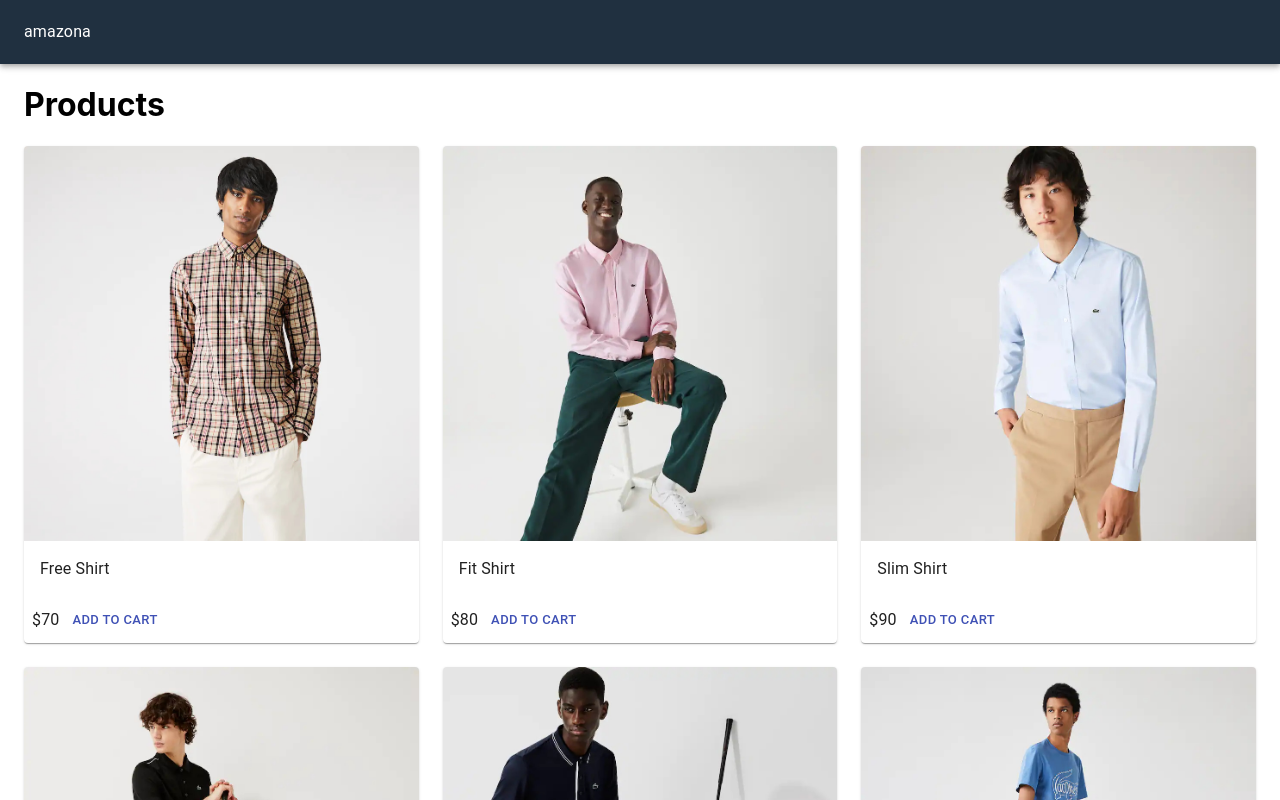
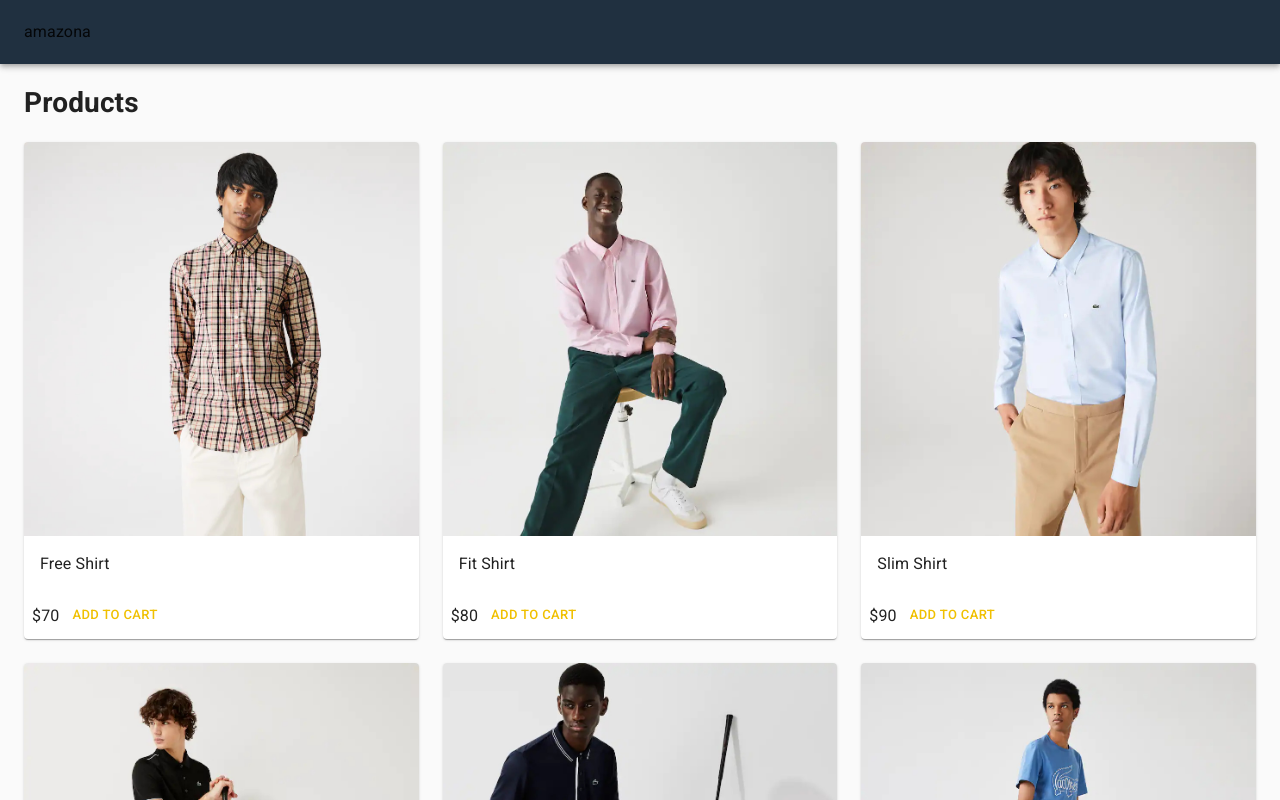
Before and after one commit to Khaleeno/amazona, a Next.js app: page / in a window 1280 px wide. Shown: the top 800 px of the page. Built offline with nearby package versions, Linux system fonts and the light colour scheme.

Commit message:
10 add MaterialUI theme

```diff
--- a/components/Layout.js
+++ b/components/Layout.js
@@ -1,28 +1,60 @@
 import React from "react"
 import Head from "next/head"
-import { AppBar, Container, Toolbar, Typography } from "@material-ui/core"
+import {
+  AppBar,
+  Container,
+  createTheme,
+  Toolbar,
+  Typography,
+  ThemeProvider,
+  CssBaseline,
+} from "@material-ui/core"
 import useStyles from "../utils/styles"
 
 export default function Layout({ title, description, children }) {
-  const classes = useStyles();
+  const classes = useStyles()
+  const theme = createTheme({
+    typography: {
+      h1: {
+        fontSize: "1.6rem",
+        fontWeight: 400,
+        margin: "1rem 0",
+      },
+      h2: {
+        fontSize: "1.4rem",
+        fontWeight: 400,
+        margin: "1rem 0",
+      },
+    },
+    palette: {
+      type: 'light',
+      primary: {
+        main: '#f0c000'
+      },
+      secondary: {
+        main: '#208080'
+      }
+    }
+  })
 
   return (
     <div>
       <Head>
-        <title> {title ? `${title} - Next Amazona` : 'Next Amazona'} </title>
-        {description && <meta name="description" content={description} /> }
+        <title> {title ? `${title} - Next Amazona` : "Next Amazona"} </title>
+        {description && <meta name="description" content={description} />}
       </Head>
+      <ThemeProvider theme={theme}>
+        <CssBaseline />
         <AppBar position="static" className={classes.navbar}>
           <Toolbar>
             <Typography>amazona</Typography>
           </Toolbar>
         </AppBar>
-      <Container className={classes.main} >{children}</Container>
+        <Container className={classes.main}>{children}</Container>
         <footer className={classes.footer}>
-        <Typography>
-          All rights reserved. Next Amazona.
-        </Typography>
+          <Typography>All rights reserved. Next Amazona.</Typography>
         </footer>
+      </ThemeProvider>
     </div>
   )
 }
--- a/pages/_document.js
+++ b/pages/_document.js
@@ -1,14 +1,19 @@
-import { ServerStyleSheets } from '@material-ui/core/styles'
-import Document, {Head, Html, Main, NextScript} from 'next/document'
-import React from 'react';
+import { ServerStyleSheets } from "@material-ui/core/styles"
+import Document, { Head, Html, Main, NextScript } from "next/document"
+import React from "react"
 
 export default class MyDocument extends Document {
   render() {
     return (
-      <Html lang='en'>
-        <Head></Head>
+      <Html lang="en">
+        <Head>
+          <link
+            rel="stylesheet"
+            href="https://fonts.googleapis.com/css?family=Roboto:300,400,500,700&display=swap"
+          />
+        </Head>
         <body>
-          <Main/>
+          <Main />
           <NextScript />
         </body>
       </Html>
@@ -16,20 +21,20 @@
   }
 }
 
-MyDocument.getInitialProps = async (ctx) => {
-  const sheets = new ServerStyleSheets();
-  const originalRenderPage = ctx.renderPage;
+MyDocument.getInitialProps = async ctx => {
+  const sheets = new ServerStyleSheets()
+  const originalRenderPage = ctx.renderPage
   ctx.renderPage = () => {
     return originalRenderPage({
-      enhanceApp: (App) => (props) => sheets.collect(<App {...props}/>)
+      enhanceApp: App => props => sheets.collect(<App {...props} />),
     })
-  };
-  const initialProps = await Document.getInitialProps(ctx);
+  }
+  const initialProps = await Document.getInitialProps(ctx)
   return {
     ...initialProps,
     styles: [
       ...React.Children.toArray(initialProps.styles),
       sheets.getStyleElement(),
-    ]
+    ],
   }
 }
--- a/pages/product/[slug].js
+++ b/pages/product/[slug].js
@@ -47,7 +47,7 @@
         <Grid item md={3} xs={12}>
           <List>
             <ListItem>
-              <Typography component='h1' >{product.name}</Typography>
+              <Typography component='h1' variant='h1'>{product.name}</Typography>
             </ListItem>
             <ListItem>
               <Typography>Category: {product.category}</Typography>
```
Lines whose indentation alone changed are shown as unchanged.
